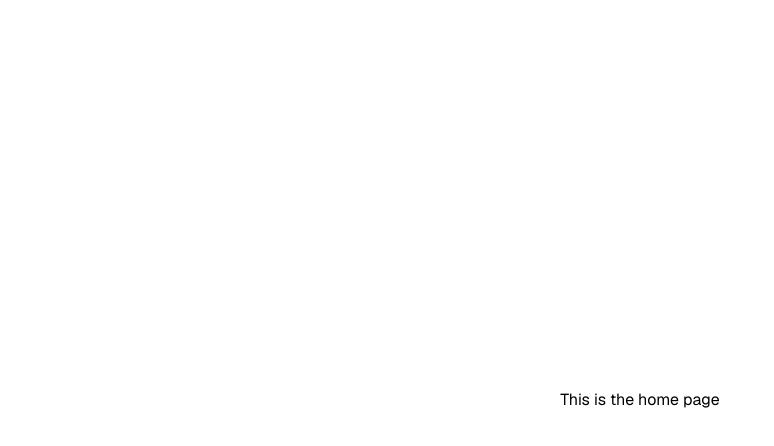
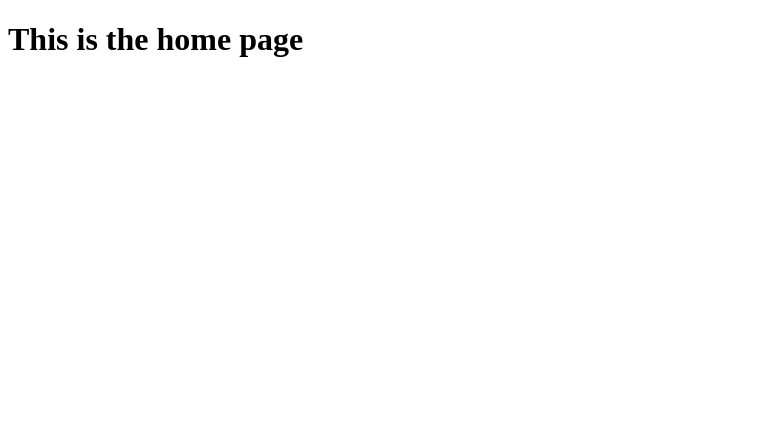
Before and after one commit to Maxwell011/resturant-setup, a Next.js app: page / in a window 1280 px wide. Shown: the top 446 px of the page, without its empty margins (0-774 px from the left). Built offline with nearby package versions, Linux system fonts and the light colour scheme.

Commit message:
Comment out Tailwind CSS import for future reference

```diff
--- a/src/app/globals.css
+++ b/src/app/globals.css
@@ -1 +1,2 @@
-@import "tailwindcss";
+/* @import "tailwindcss";
+ */
```
